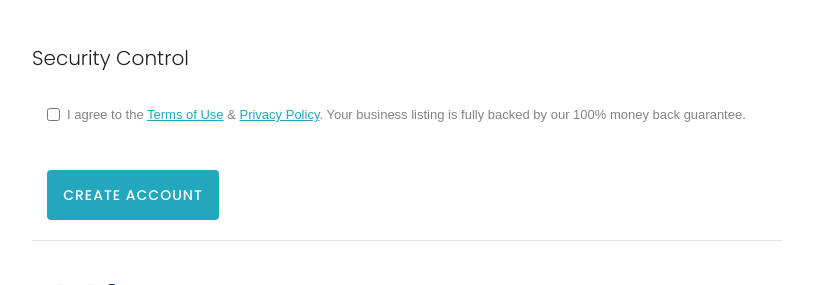
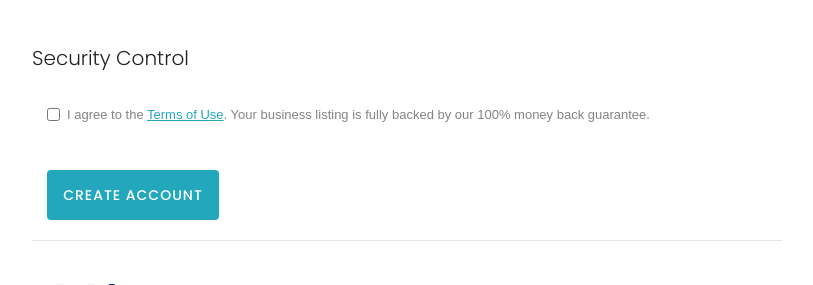
Before and after one commit to ruirpv/UniRent, a PHP site: page /beta/sign-up.php in a window 1280 px wide. Shown: the part 1106-1391 px from the top of the page, without its empty margins (428-1241 px from the left). Run offline with PHP 8.4, Linux system fonts and the light colour scheme; some libraries are stand-ins or nearby versions; some web fonts are replaced.

Commit message:
Fixed wrong link pages
Fixed wrong link pages

```diff
--- a/beta/sign-up.php
+++ b/beta/sign-up.php
@@ -45,7 +45,7 @@
 				<div class="signUpFormArea">
 					<div class="priceTableTitle">
 						<h2>Account Registration</h2>
-						<p>Please fill out the fields below to create your account. We will send your account information to the email address you enter. Your email address and information will NOT be sold or shared with any 3rd party. If you already have an account, please, <a href="login.html">click here</a>.</p>
+						<p>Please fill out the fields below to create your account. We will send your account information to the email address you enter. Your email address and information will NOT be sold or shared with any 3rd party. If you already have an account, please, <a href="login.php">click here</a>.</p>
 					</div>
 					<div class="signUpForm">
 						<form action="db/register_new_user.php" method="POST">
@@ -89,7 +89,7 @@
 										<div class="checkbox">
 											<label>
 												<input type="checkbox">
-												I agree to the <a href="terms-of-services.html">Terms of Use</a> & <a href="#">Privacy Policy</a>. Your business listing is fully backed by our 100% money back guarantee.
+												I agree to the <a href="terms-of-services.php">Terms of Use</a>. Your business listing is fully backed by our 100% money back guarantee.
 											</label>
 										</div>
 									</div>
```
